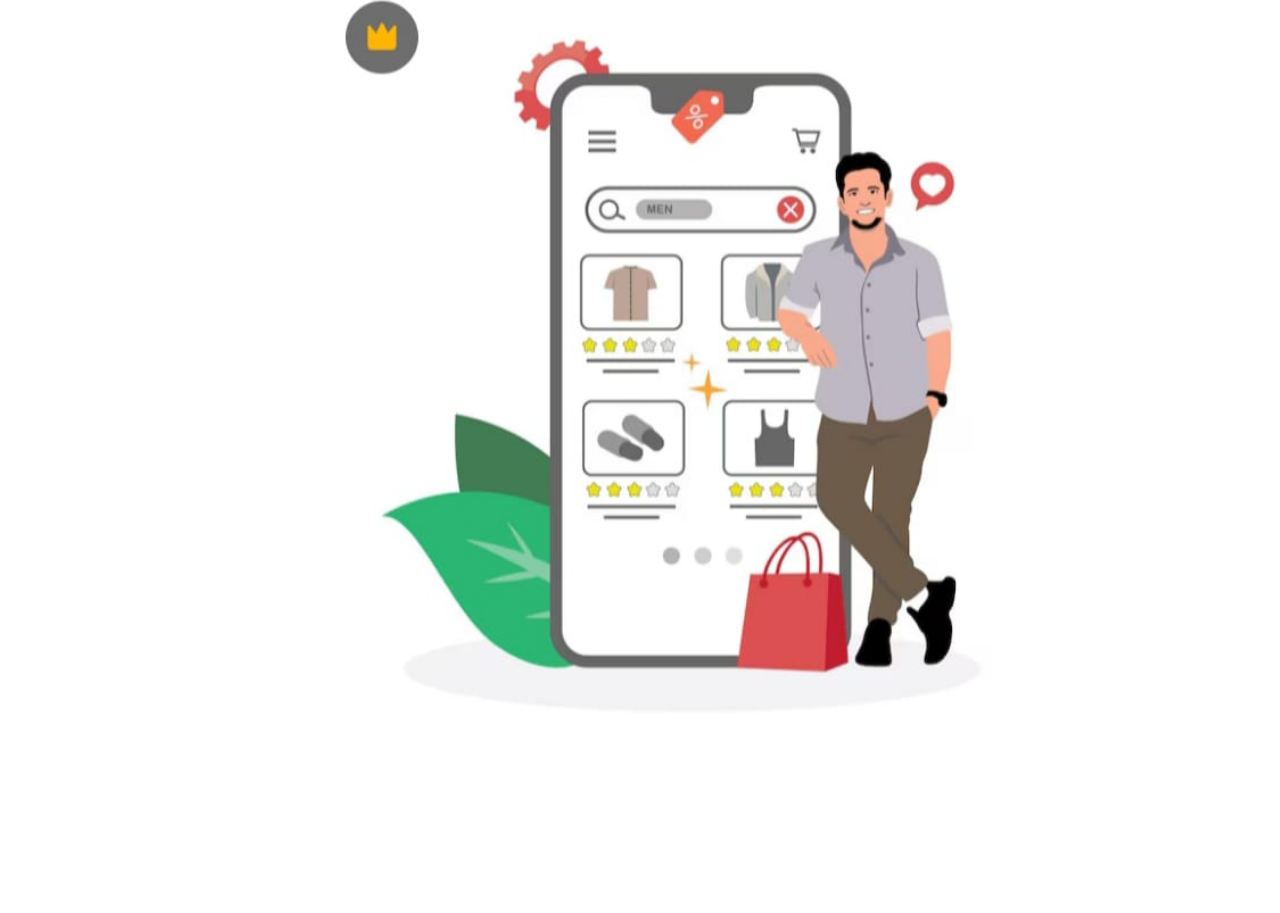
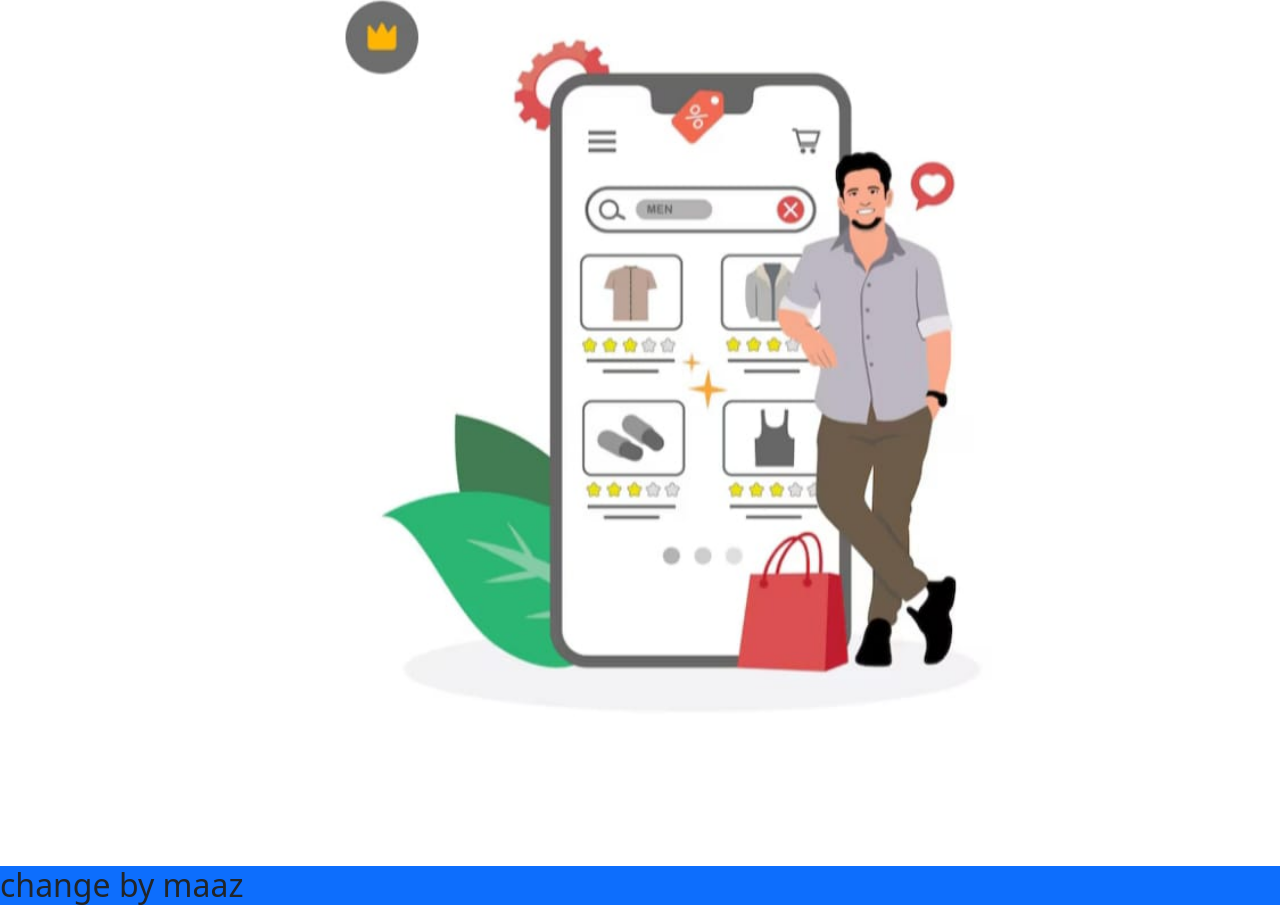
Before and after one commit to muzammilriyasatali-arch/mmr-web, a plain HTML site: page index.html in a window 1280 px wide. Shown: the part 542-1455 px from the top of the page. Before the commit the page ends 1408 px from the top, so only its background shows below. Drawn offline with nearby package versions, Linux system fonts and the light colour scheme.

Commit message:
change by maaz in h2 tag

```diff
--- a/index.html
+++ b/index.html
@@ -71,7 +71,7 @@
 
     </section data-bs-theme="dark" class="container-fluid">
      <img class="p1" src="WhatsApp Image 2025-11-04 at 21.23.50_f9493f9d.jpg" width="800" alt="...">
-
+    <h2 class="bg-primary">change by maaz</h2>
 </body>
 
 </html>
```
